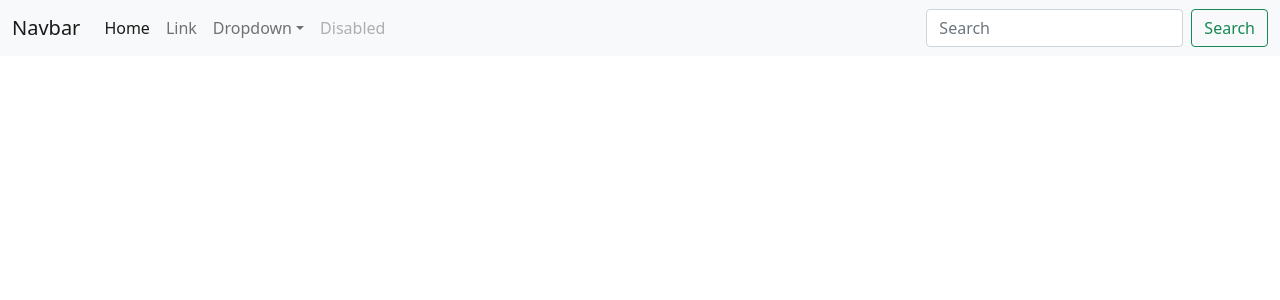
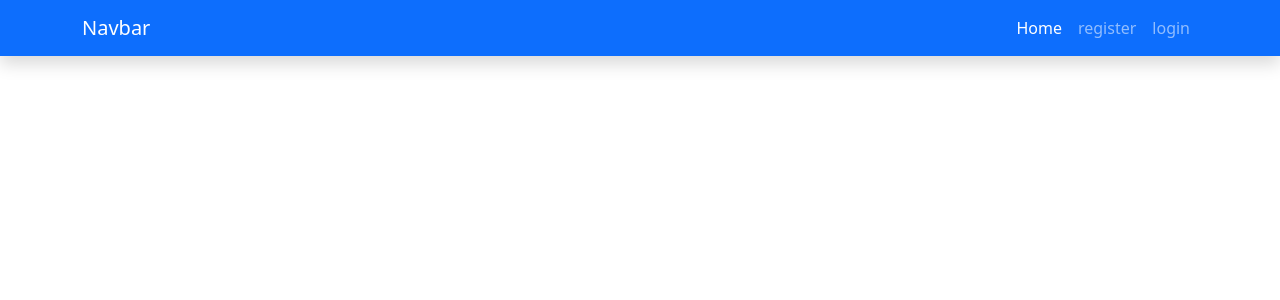
Before and after one commit to ET-TOUNANI/react-laravel-ecommerce, a React (Create React App) app in the folder react-eccomerce/: page / in a window 1280 px wide. Shown: the top 300 px of the page. Built offline with nearby package versions, Linux system fonts and the light colour scheme.

Commit message:
feat (apiLaravel ): add authentication

```diff
--- a/react-eccomerce/src/App.js
+++ b/react-eccomerce/src/App.js
@@ -5,13 +5,17 @@
 import Home from './components/frontend/Home'
 import Dashboard from "./components/admin/Dashboard";
 import Profile from "./components/admin/Profile";
+import Login from './components/frontend/auth/Login';
+import Register from './components/frontend/auth/Register';
 function App() {
   return (
     <div className="App">
       <BrowserRouter>
             <Routes>
+
               <Route index element={<Home />} />
-
+              <Route  path="/login"  name="login" element={<Login/>} />
+              <Route  path="/register"  name="register" element={<Register/>} />
               <Route  path="/admin"  name="admin" element={<MasterLayout/>} >
                 <Route path="dashboard" element={<Dashboard />} />
                 <Route path="profile" element={<Profile />} />
--- a/react-eccomerce/src/components/frontend/Home.js
+++ b/react-eccomerce/src/components/frontend/Home.js
@@ -1,45 +1,11 @@
 import React from 'react'
 
-import {Link} from 'react-router-dom'
+import Navbar from '../../layouts/frontend/Navbar'
 function Home() {
   return (
     <div>
-      <nav class="navbar navbar-expand-lg navbar-light bg-light">
-        <div class="container-fluid">
-          <Link class="navbar-brand" to="/">Navbar</Link>
-          <button class="navbar-toggler" type="button" data-bs-toggle="collapse" data-bs-target="#navbarSupportedContent" aria-controls="navbarSupportedContent" aria-expanded="false" aria-label="Toggle navigation">
-            <span class="navbar-toggler-icon"></span>
-          </button>
-          <div class="collapse navbar-collapse" id="navbarSupportedContent">
-            <ul class="navbar-nav me-auto mb-2 mb-lg-0">
-              <li class="nav-item">
-                <Link class="nav-link active" aria-current="page" to="/">Home</Link>
-              </li>
-              <li class="nav-item">
-                <Link class="nav-link" to="#">Link</Link>
-              </li>
-              <li class="nav-item dropdown">
-                <Link class="nav-link dropdown-toggle" to="#" id="navbarDropdown" role="button" data-bs-toggle="dropdown" aria-expanded="false">
-                  Dropdown
-                </Link>
-                <ul class="dropdown-menu" aria-labelledby="navbarDropdown">
-                  <li><Link class="dropdown-item" to="#">Action</Link></li>
-                  <li><Link class="dropdown-item" to="#">Another action</Link></li>
-                  <li><hr class="dropdown-divider" /></li>
-                  <li><Link class="dropdown-item" to="#">Something else here</Link></li>
-                </ul>
-              </li>
-              <li class="nav-item">
-                <Link class="nav-link disabled">Disabled</Link>
-              </li>
-            </ul>
-            <form class="d-flex">
-              <input class="form-control me-2" type="search" placeholder="Search" aria-label="Search" />
-              <button class="btn btn-outline-success" type="submit">Search</button>
-            </form>
-          </div>
-        </div>
-      </nav>
+     <Navbar/>
+
     </div>
   )
 }
--- a/react-eccomerce/src/components/frontend/auth/Login.js
+++ b/react-eccomerce/src/components/frontend/auth/Login.js
@@ -0,0 +1,12 @@
+import React from 'react'
+import Navbar from '../../../layouts/frontend/Navbar'
+function Login() {
+  return (
+    <div>
+        <Navbar/>
+        <h2>i am login page</h2>
+    </div>
+  )
+}
+
+export default Login
--- a/react-eccomerce/src/components/frontend/auth/Register.js
+++ b/react-eccomerce/src/components/frontend/auth/Register.js
@@ -1,9 +1,10 @@
 import React from 'react'
-
+import Navbar from '../../../layouts/frontend/Navbar'
 function Register() {
   return (
     <div>
-        <button className='btn btn-danger'>hi</button>
+       <Navbar/>
+        <h2>i am register page</h2>
     </div>
   )
 }
--- /dev/null
+++ b/react-eccomerce/src/layouts/frontend/Navbar.js
@@ -0,0 +1,33 @@
+import React from 'react'
+import {Link} from 'react-router-dom'
+function Navbar() {
+  return (
+    <div>
+        <nav className="navbar navbar-expand-lg navbar-dark bg-primary shadow sticky-top">
+        <div className="container ">
+          <Link className="navbar-brand" to="#">Navbar</Link>
+          <button className="navbar-toggler" type="button" data-bs-toggle="collapse" data-bs-target="#navbarSupportedContent" aria-controls="navbarSupportedContent" aria-expanded="false" aria-label="Toggle navigation">
+            <span className="navbar-toggler-icon"></span>
+          </button>
+          <div className="collapse navbar-collapse" id="navbarSupportedContent">
+            <ul className="navbar-nav ms-auto mb-2 mb-lg-0">
+              <li className="nav-item">
+                <Link className="nav-link active" aria-current="page" to="/">Home</Link>
+              </li>
+              <li className="nav-item">
+                <Link className="nav-link" to="/register">register</Link>
+              </li>
+              <li className="nav-item">
+                <Link className="nav-link" to="/login">login</Link>
+              </li>
+
+            </ul>
+
+          </div>
+        </div>
+      </nav>
+    </div>
+  )
+}
+
+export default Navbar
```
